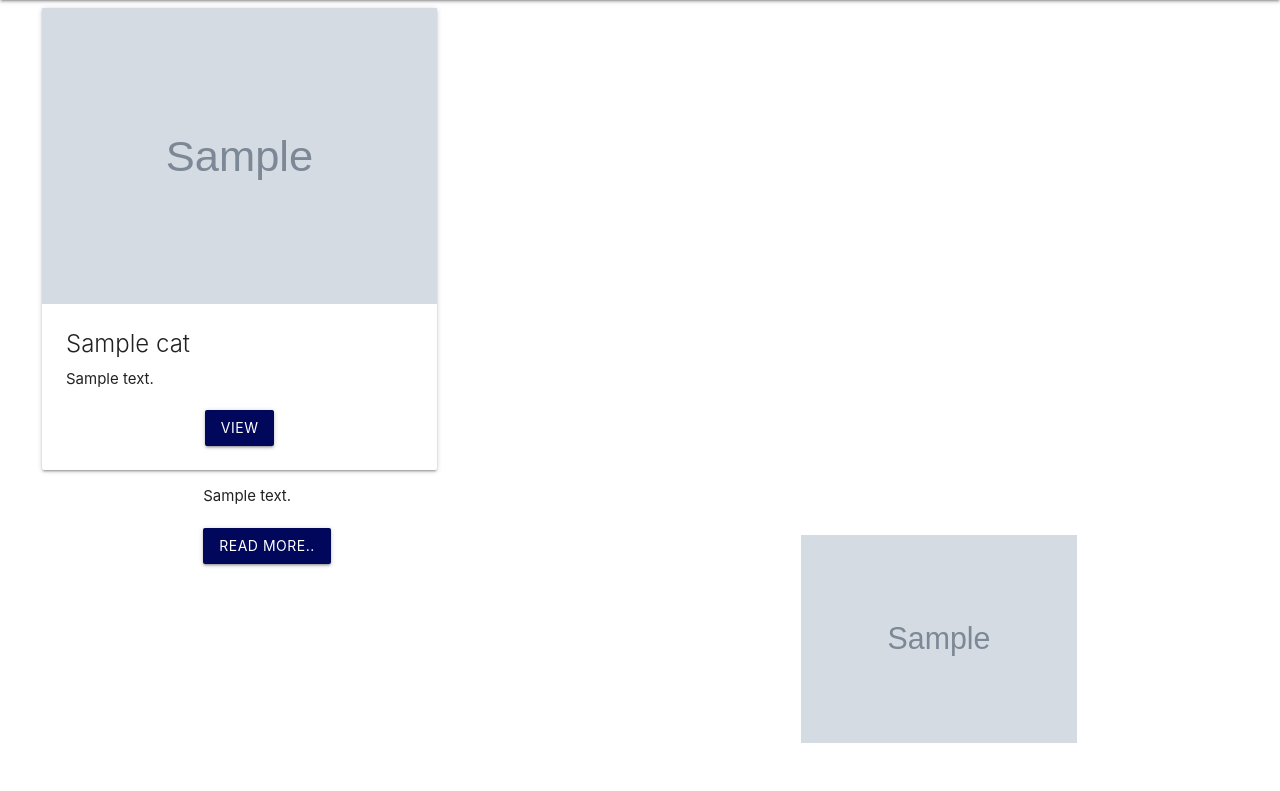
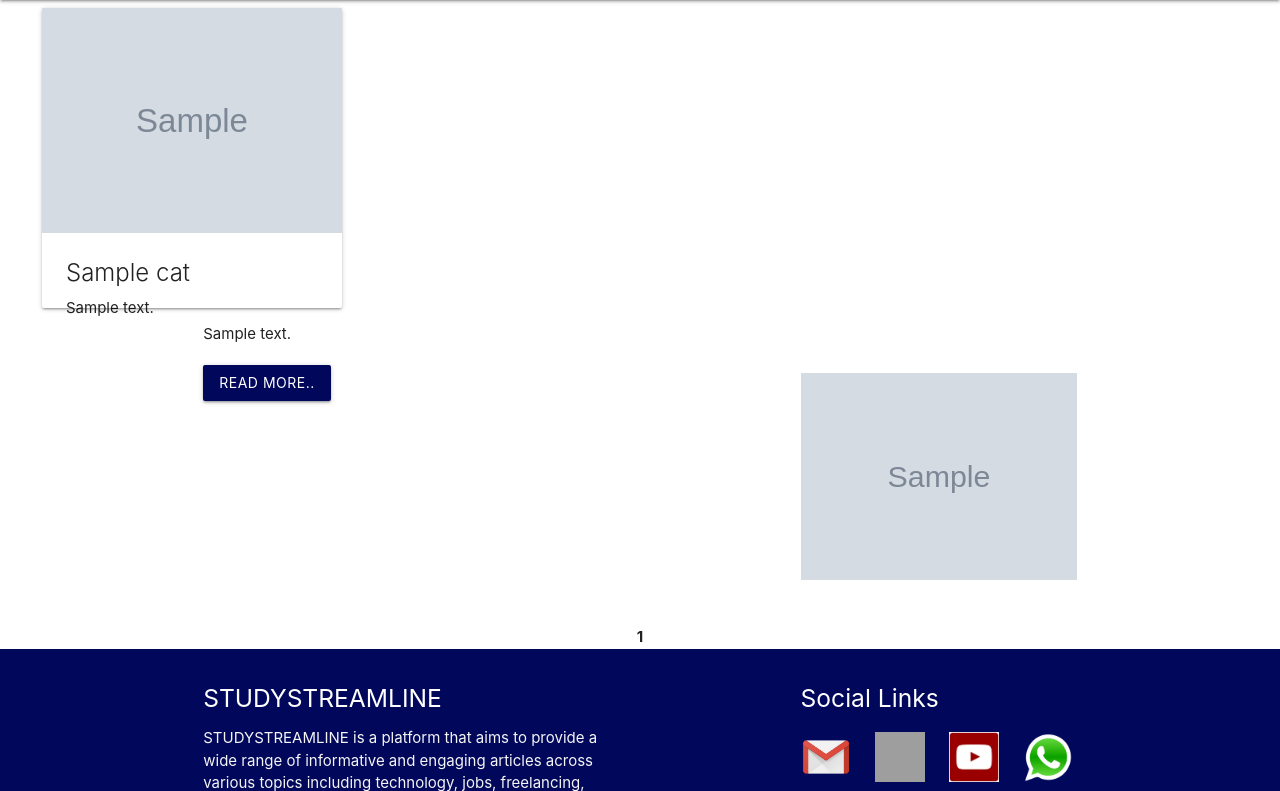
Before and after one commit to asadhiraj/iblogs-main, a Django app: template template/home.html in a window 1280 px wide. Shown: the part 64-855 px from the top of the page. Run offline with Django 3.2, Linux system fonts and the light colour scheme; the template is opened without the code that fills it: most values are stand-ins (such as "Sample title", 1, 10 or a date in 2020); grey boxes marked "Sample" are stand-in pictures; some libraries are stand-ins or nearby versions; grey boxes are pictures that could not be loaded.

Commit message:
home.html

```diff
--- a/template/home.html
+++ b/template/home.html
@@ -14,7 +14,7 @@
 
         {% for cat in cats %}
 
-        <div class="card item" style="margin-left:10px;">
+        <div class="card item" style="margin-left:10px; width: 300px; height: 300px;">
 
             <div class="img-container">
 
```
